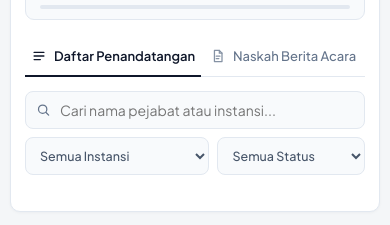
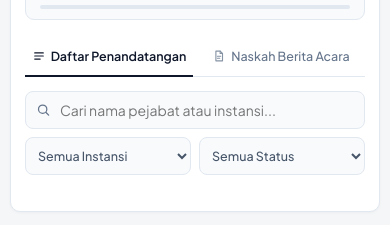
Before and after one commit to arisilalahi96/ttd-forum-satu-data-berau, a website with bundled scripts: page public/index.html in a window 390 px wide. Both pictures are taken after typing "Sample" into the empty fields and a click on the button "Masuk". Shown: the part 297-522 px from the top of the page. Built offline with nearby package versions, Linux system fonts and the light colour scheme; no server answers; files whose address does not match are found by name.

Commit message:
Polish mobile primary tab and filter select spacing

```diff
--- a/public/css/styles.css
+++ b/public/css/styles.css
@@ -662,13 +662,19 @@ textarea.input-control { resize: vertical; line-height: 1.5; font-size: 13.5px;
   .primary-tabs {
     display: grid;
     grid-template-columns: 1fr 1fr;
-    gap: 0;
+    gap: 4px;
     margin-bottom: 14px;
   }
   .primary-tab {
     justify-content: center;
-    padding: 10px 6px 11px;
-    font-size: 13px;
+    padding: 10px 4px 11px;
+    font-size: 12.5px;
+    gap: 5px;
+  }
+  .primary-tab .tab-ico {
+    width: 14px;
+    height: 14px;
+    flex-shrink: 0;
   }
 
   .filter-bar {
@@ -681,14 +687,14 @@ textarea.input-control { resize: vertical; line-height: 1.5; font-size: 13.5px;
   .search-input { font-size: 14px; padding: 9px 30px 9px 34px; }
   .filter-selects {
     display: grid;
-    grid-template-columns: 1.25fr 1fr;
+    grid-template-columns: 1fr 1fr;
     gap: 8px;
     width: 100%;
   }
   .select-control {
     width: 100%;
     min-width: 0;
-    padding: 9px 10px;
+    padding: 9px 8px;
     font-size: 12.5px;
   }
   #addParticipantBtn { grid-column: 1 / -1; width: 100%; justify-content: center; }
```
